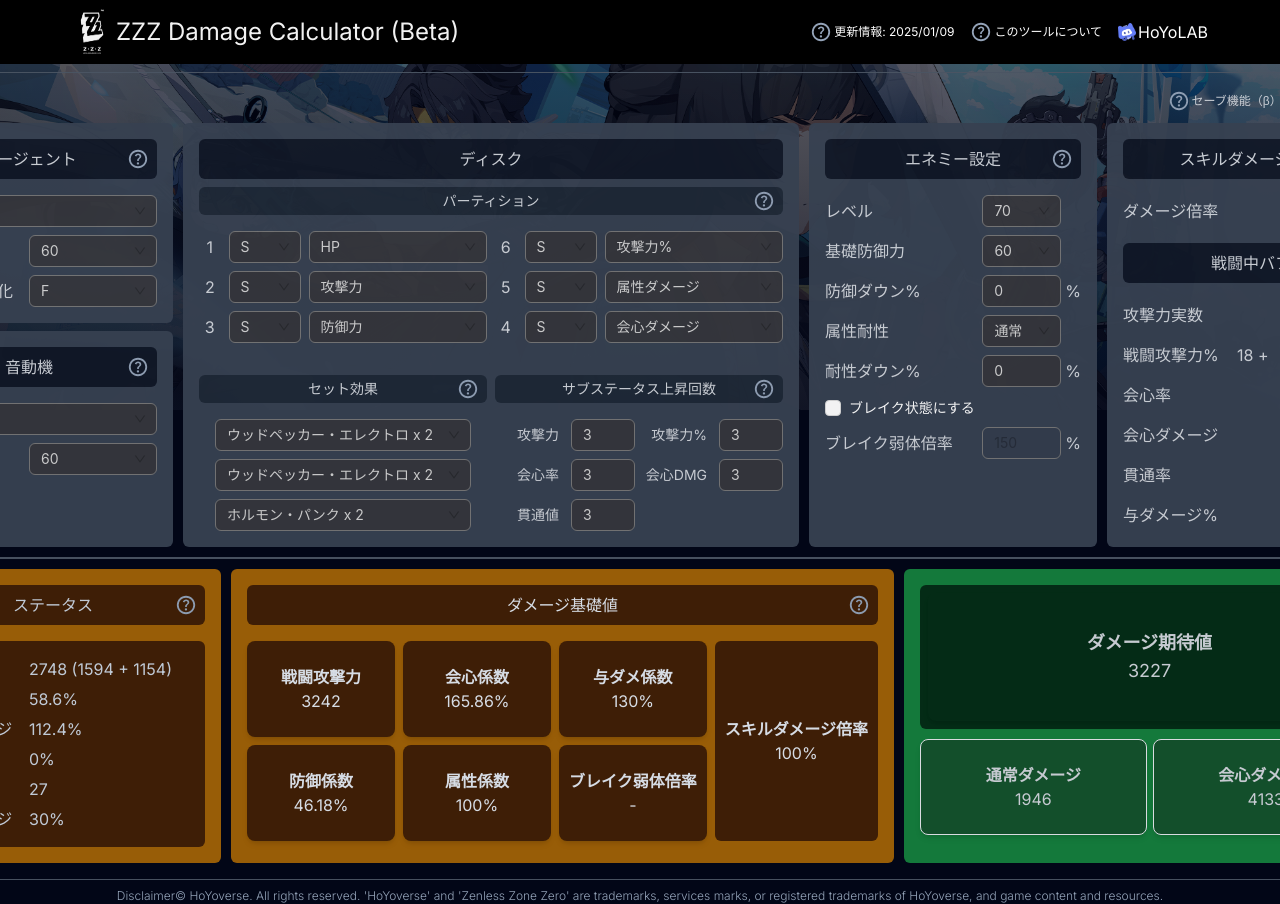
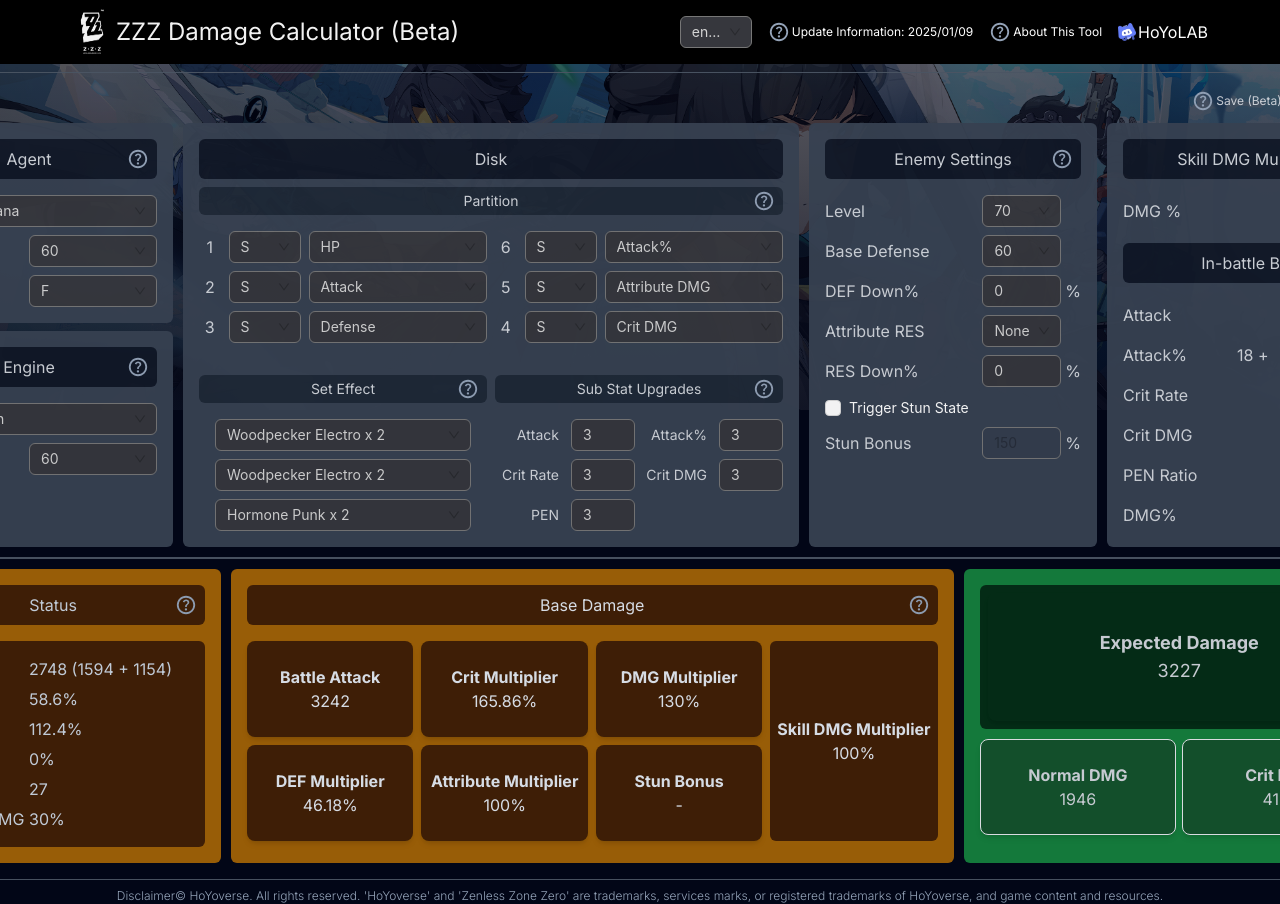
Before and after one commit to negagen/zzz-calculator, a Next.js app: page / in a window 1280 px wide. Shown: the top 904 px of the page. Built offline with nearby package versions, Linux system fonts and the light colour scheme.

Commit message:
Impl translation

```diff
--- a/app/i18n.ts
+++ b/app/i18n.ts
@@ -4,10 +4,14 @@
 import { initReactI18next } from "react-i18next";
 
 import ja from "./locales/ja.json";
+import en from "./locales/en.json";
 
 const resources = {
   ja: {
     translation: ja,
+  },
+  en: {
+    translation: en,
   },
 };
 
@@ -16,8 +20,7 @@
   .use(LanguageDetector)
   .use(initReactI18next)
   .init({
-    fallbackLng: "ja",
-    debug: true,
+    fallbackLng: "en",
     resources,
     interpolation: {
       escapeValue: false,
--- a/app/locales/en.json
+++ b/app/locales/en.json
@@ -91,7 +91,7 @@
   "statusBonus": {
     "attack": "Attack",
     "attackRate": "Attack%",
-    "battleAttackRate": "Battle Attack%",
+    "battleAttackRate": "Attack%",
     "critRate": "Crit Rate",
     "critDamage": "Crit DMG",
     "penRate": "PEN Ratio",
@@ -100,7 +100,7 @@
   "components": {
     "AdditionalStatusPanel": {
       "skillDamageRate": "Skill DMG Multiplier",
-      "damageRate": "DMG Multiplier",
+      "damageRate": "DMG %",
       "battleBuff": "In-battle Buff",
       "help": {
         "title": "In-battle Buff",
@@ -112,7 +112,7 @@
     },
     "AgentStatusPanel": {
       "level": "Level",
-      "coreSkill": "Core Skill Enhancement",
+      "coreSkill": "Core Skill",
       "help": {
         "0": "Configure the Agent’s status.",
         "1": "The level-based Agent status and Core Skill stat bonus are automatically reflected in the status.",
@@ -154,7 +154,7 @@
       "title": "Disk",
       "partition": "Partition",
       "diskSet": "Set Effect",
-      "subStatusUp": "Number of Sub-Stat Upgrades",
+      "subStatusUp": "Sub Stat Upgrades",
       "diskSetSelect": {
         "none": "None",
         "WoodpeckerElectro": "Woodpecker Electro x 2",
@@ -225,8 +225,8 @@
       "defense": "Base Defense",
       "defenseDown": "DEF Down%",
       "registance": "Attribute RES",
-      "registanceType.weekness": "Weakness",
-      "registanceType.normal": "Normal",
+      "registanceType.weekness": "Weak",
+      "registanceType.normal": "None",
       "registanceType.resitance": "RES",
       "registanceDown": "RES Down%",
       "registanceDown.stun": "Trigger Stun State",
@@ -270,7 +270,22 @@
     "SaveButton": {
       "title": "Save Data",
       "saveSuccess": "Data has been loaded.",
-      "description": "Please enter the name of the data you want to save."
+      "description": "Please enter the name of the data you want to save.",
+      "help": {
+        "title": "Save Data(Beta)",
+        "description": "Save Data(Beta)",
+        "0": ""
+      }
+    },
+    "Calculator": {
+      "help1": {
+        "title": "Save Data (Beta)",
+        "description": "Save (Beta)",
+        "0": "The Beta version now supports saving and loading data.",
+        "1": "Data is currently stored per browser.",
+        "2": "You can save or load data using the Save/Load buttons.",
+        "3": "Note: Overwriting saved data is not currently supported."
+      }
     },
     "About": {
       "title": "About This Tool",
--- a/app/locales/ja.json
+++ b/app/locales/ja.json
@@ -272,6 +272,16 @@
       "saveSuccess": "データを読み込みました",
       "description": "保存するデータ名を入力してください"
     },
+    "Calculator": {
+      "help1": {
+        "title": "データの保存(Beta)",
+        "description": "セーブ機能(Beta)",
+        "0": "β版機能としてデータのセーブ・ロードを出来るようになりました。",
+        "1": "データは現在ブラウザごとに保存されます。",
+        "2": "Save/Loadボタンを使用してデータを保存、または読み込むことができます。",
+        "3": "※現在データの上書き保存には対応していません。"
+      }
+    },
     "About": {
       "title": "このツールについて",
       "0": "はじめに",
--- a/components/features/Layout/LayoutHeader.tsx
+++ b/components/features/Layout/LayoutHeader.tsx
@@ -1,8 +1,17 @@
+import { Select } from "antd";
 import { UpdateInfo } from "./UpdateInfo";
 import Image from "next/image";
 import { About } from "./About";
+import { useTranslation } from "react-i18next";
 
-export const LayoutHeader = () => (
+export const LayoutHeader = () => {
+  const { i18n } = useTranslation();
+
+  const changeLanguage = (lang: string) => {
+    i18n.changeLanguage(lang);
+  };
+
+  return (
     <div className="flex flex-row justify-between h-16 max-md:px-3 px-16 bg-black">
       <div className="flex flex-row text-white lg:p-3 rounded-md opacity-95 items-center h-full">
         <div className="aspect-[111/149] justify-center flex">
@@ -17,6 +26,17 @@
         <h1 className="lg:text-2xl">ZZZ Damage Calculator (Beta)</h1>
       </div>
       <div className="flex flex-row">
+        <div className="flex items-center text-white cursor-pointer gap-0.5 px-2">
+          <Select
+            className="w-18"
+            value={i18n.language}
+            onChange={changeLanguage}
+            options={[
+              { value: "ja", label: "ja" },
+              { value: "en", label: "en" },
+            ]}
+          />
+        </div>
         <div className="flex items-center text-white hover:bg-gray-700 cursor-pointer gap-0.5 px-2">
           <UpdateInfo />
         </div>
@@ -41,3 +61,4 @@
       </div>
     </div>
   );
+};
--- a/components/pages/Calculator.tsx
+++ b/components/pages/Calculator.tsx
@@ -33,6 +33,7 @@
   engines,
 } from "@/data";
 import { calculateStatusDetail, calculateDamageBase } from "@/core";
+import { useTranslation } from "react-i18next";
 import { SaveButton } from "../features/SaveButton";
 import { LoadButton } from "../features/LoadButton";
 
@@ -65,23 +66,22 @@
     diskConfig
   );
   const damageBase = calculateDamageBase(baseStatus, enemyStatus, battleStatus);
+  const { t } = useTranslation();
 
   return (
     <div className="flex flex-col gap-2.5 max-md:w-full">
       <div className="flex flex-row justify-end w-full gap-2">
         <HelpButton
-          title="データの保存"
-          description="セーブ機能（β）"
+          title={t("components.Calculator.help1.title")}
+          description={t("components.Calculator.help1.description")}
           content={
             <div className="flex flex-col gap-1.5">
               <p>
-                β版機能としてデータのセーブ・ロードを出来るようになりました。
-                データは現在ブラウザごとに保存されます。
+                {t("components.Calculator.help1.0")}
+                {t("components.Calculator.help1.1")}
               </p>
-              <p>
-                Save/Loadボタンを使用してデータを保存、または読み込むことができます。
-              </p>
-              <p>※現在データの上書き保存には対応していません。</p>
+              <p>{t("components.Calculator.help1.2")}</p>
+              <p>{t("components.Calculator.help1.3")}</p>
             </div>
           }
         />
```
Lines whose indentation alone changed are shown as unchanged.
